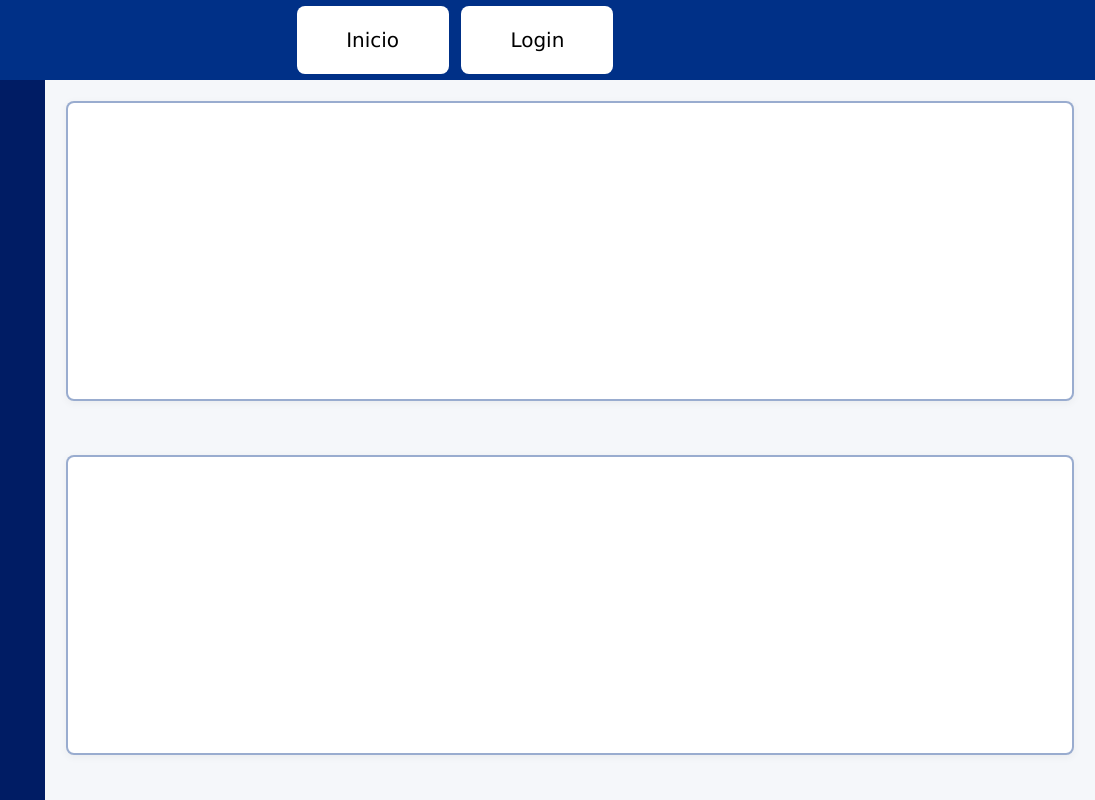
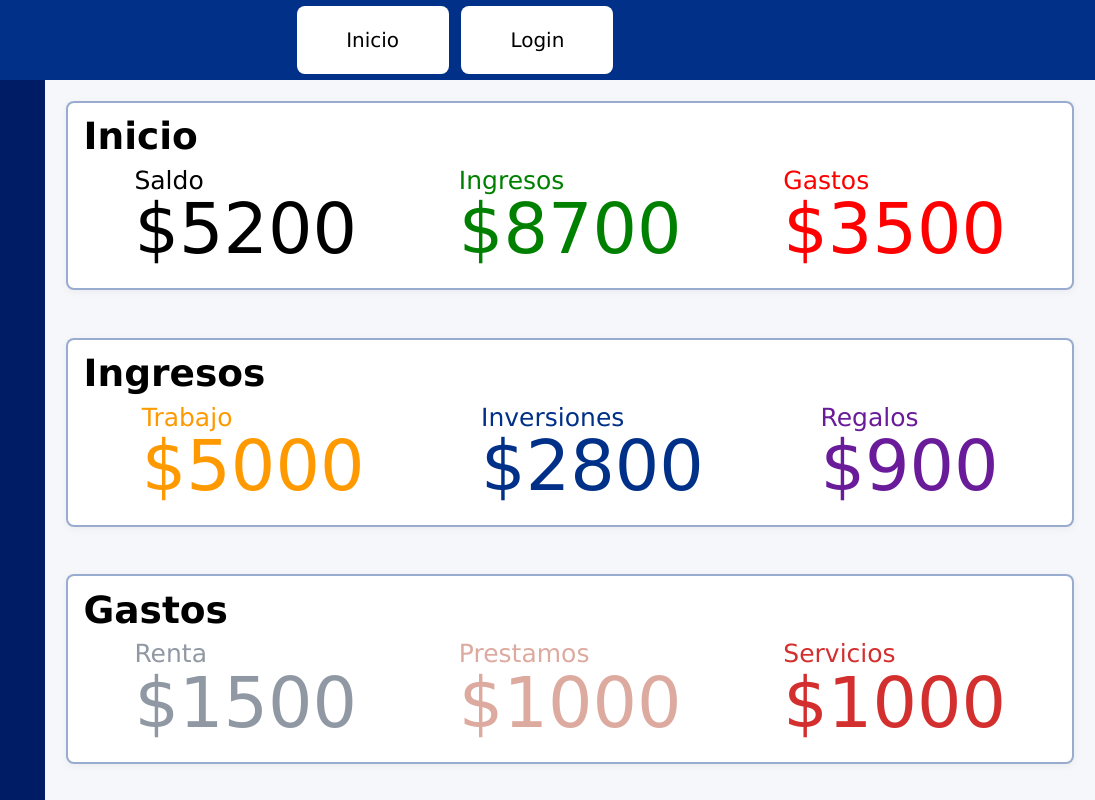
Before and after one commit to juangalvez1/IS623ComputacionGraficaJuanGalvez, a plain HTML site: page Parcial1/Punto3/dashboard.html in a window 1280 px wide. Shown: the full height of the page, 185-1280 px from the left. Drawn offline with Linux system fonts and the light colour scheme.

Commit message:
Task 3 Parcial 1 completed

```diff
--- a/Parcial1/Punto3/dashboard.html
+++ b/Parcial1/Punto3/dashboard.html
@@ -48,20 +48,72 @@
         </aside>
 
         <main class="main">
-            <div class="card" id="Inicio">
-
+            <div class="card1" id="Inicio">
+                <h2>Inicio</h2>
+                <div class="inicio-tab">
+                    <div class="saldo">
+                        <h2>Saldo</h2>
+                        <p>$5200</p>
+                    </div>
+                    <div class="ingresos">
+                        <h2>Ingresos</h2>
+                        <p>$8700</p>
+                    </div>
+                    <div class="gastos">
+                        <h2>Gastos</h2>
+                        <p>$3500</p>
+                    </div>
+                </div>
             </div>
 
-            <div class="card" id="Ingresos">
-
+            <div class="card2" id="Ingresos">
+                <h2>Ingresos</h2>
+                <div class="ingresos-tab">
+                    <div class="trabajo">
+                        <h2>Trabajo</h2>
+                        <p>$5000</p>
+                    </div>
+                    <div class="inversiones">
+                        <h2>Inversiones</h2>
+                        <p>$2800</p>
+                    </div>
+                    <div class="regalos">
+                        <h2>Regalos</h2>
+                        <p>$900</p>
+                    </div>
+                </div>
             </div>
 
-            <div class="card" id="Gastos">
-
+            <div class="card3" id="Gastos">
+                <h2>Gastos</h2>
+                <div class="gastos-tab">
+                    <div class="renta">
+                        <h2>Renta</h2>
+                        <p>$1500</p>
+                    </div>
+                    <div class="prestamos">
+                        <h2>Prestamos</h2>
+                        <p>$1000</p>
+                    </div>
+                    <div class="servicios">
+                        <h2>Servicios</h2>
+                        <p>$1000</p>
+                    </div>
+                </div>
             </div>
 
-            <div class="card" id="Reportes">
-
+            <div class="card4" id="Reportes">
+                <h2>Reportes</h2>
+                <div class="reportes-tab">
+                    <div class="pros">
+                        <h2>Pros</h2><br>
+                        <p>Lorem ipsum dolor sit amet consectetur adipisicing elit. Sit dolorum rerum placeat expedita eum ut, sed, quas voluptatem magni provident fuga. Doloremque consequatur voluptatibus atque vero odio nobis, ducimus molestias.</p>
+                    </div>
+                    <div class="contras">
+                        <h2>Contras</h2><br>
+                        <p>Lorem ipsum dolor sit amet consectetur adipisicing elit. Necessitatibus autem harum a enim tempore sequi eligendi recusandae reiciendis asperiores. Eveniet odio sed suscipit nemo repellat enim dignissimos velit voluptate aspernatur?</p>
+                    </div>
+                </div>
             </div>
         </main>
     </body>
--- a/Parcial1/Punto3/styleDash.css
+++ b/Parcial1/Punto3/styleDash.css
@@ -113,27 +113,127 @@ body {
     cursor: pointer;
 }
 
-.main {
+.main{
     grid-area: main;
     overflow-y: auto;
     min-height: 0;
     display: grid;
     grid-template-columns: repeat(1fr, 4);
     padding: 2%;
-    gap: 5%;
+    gap: 7%;
     background-color: #F5F7FA;
 }
 
-.main div{
-    height: 300px;
-    border: 2px solid rgba(0,48,135,0.4); /* azul con 40% de opacidad */
+.card1, .card2, .card3, .card4{
+    height: 100%;
+    display: flex;
+    flex-direction: column;
+    justify-content: center;
+    gap: 5%;
+    border: 2px solid rgba(0,48,135,0.4);
+    border-radius: 8px;
+    padding: 1.5%;
+    background-color: #FFFFFF;
+    box-shadow: 0 2px 8px rgba(0,0,0,0.05);
+    font-size: 25px;
 }
 
-.card {
-    border: 2px solid rgba(0,48,135,0.4);
-    border-radius: 8px;
-    padding: 20px;
-    margin-bottom: 20px;
-    background-color: #FFFFFF;
-    box-shadow: 0 2px 8px rgba(0,0,0,0.05);
+.inicio-tab{
+    height: 80%;
+    display: flex;
+    flex-direction: row;
+    justify-content: space-around;
 }
+
+.inicio-tab h2{
+    height: 20%;
+    font-size: 25px;
+    font-weight: 250;
+}
+
+.inicio-tab p{
+    font-size: 70px;
+}
+
+.ingresos{
+    color: green;
+}
+
+.gastos{
+    color: red
+}
+
+.ingresos-tab{
+    height: 80%;
+    display: flex;
+    flex-direction: row;
+    justify-content: space-around;
+}
+
+.ingresos-tab h2{
+    height: 20%;
+    font-size: 25px;
+    font-weight: 200;
+}
+
+.ingresos-tab p{
+    font-size: 70px;
+}
+
+.trabajo{
+    color: #FF9900;
+}
+
+.inversiones{
+    color: #003087;
+}
+
+.regalos{
+    color: #6A1B9A;
+}
+
+.gastos-tab{
+    height: 80%;
+    display: flex;
+    flex-direction: row;
+    justify-content: space-around;
+}
+
+.gastos-tab h2{
+    height: 20%;
+    font-size: 25px;
+    font-weight: 200;
+}
+
+.gastos-tab p{
+    font-size: 70px;
+}
+
+.renta{
+    color: #9099A3;
+}
+
+.prestamos{
+    color: #DDAAA0;
+}
+
+.servicios{
+    color: #D32F2F;
+}
+
+.reportes-tab{
+    height: 80%;
+    display: flex;
+    flex-direction: row;
+    justify-content: space-around;
+}
+
+.reportes-tab h2{
+    height: 20%;
+    font-size: 25px;
+    font-weight: 200;
+}
+
+.reportes-tab p{
+    font-size: 15px;
+}
```
